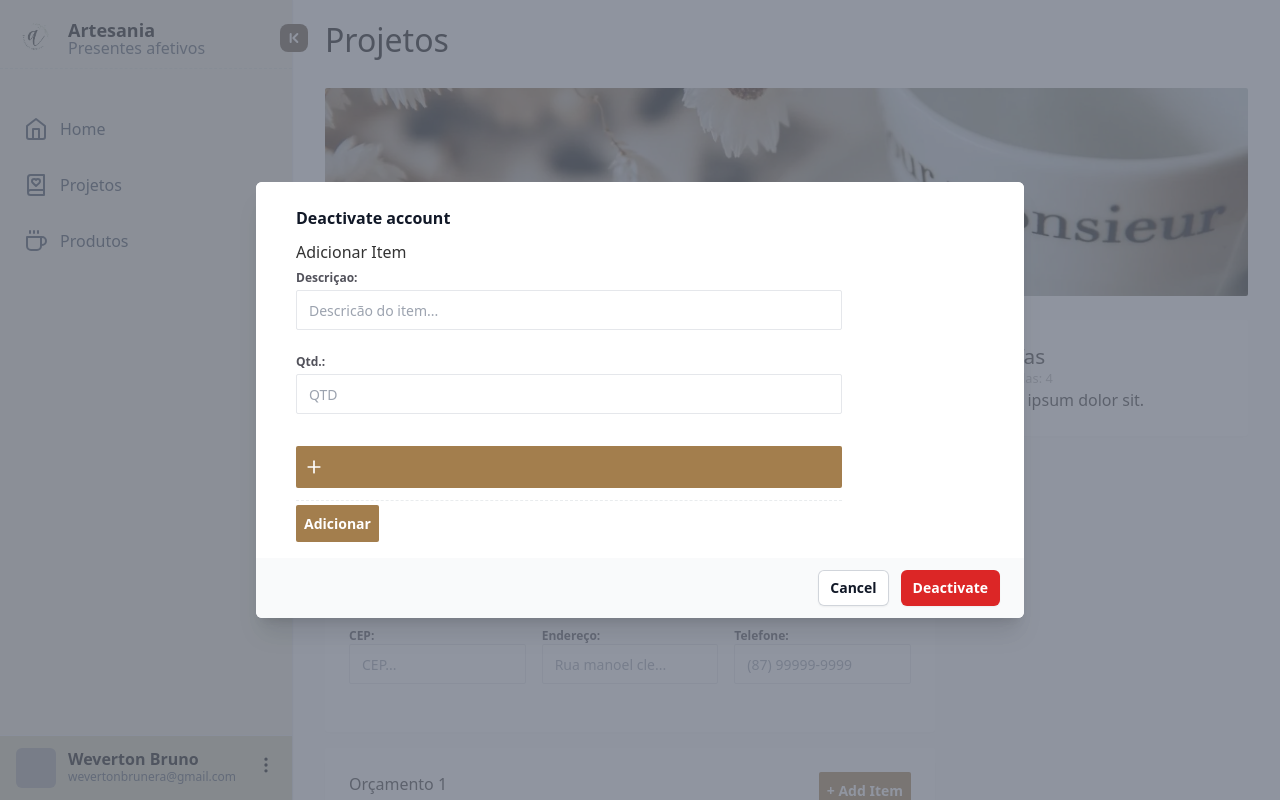
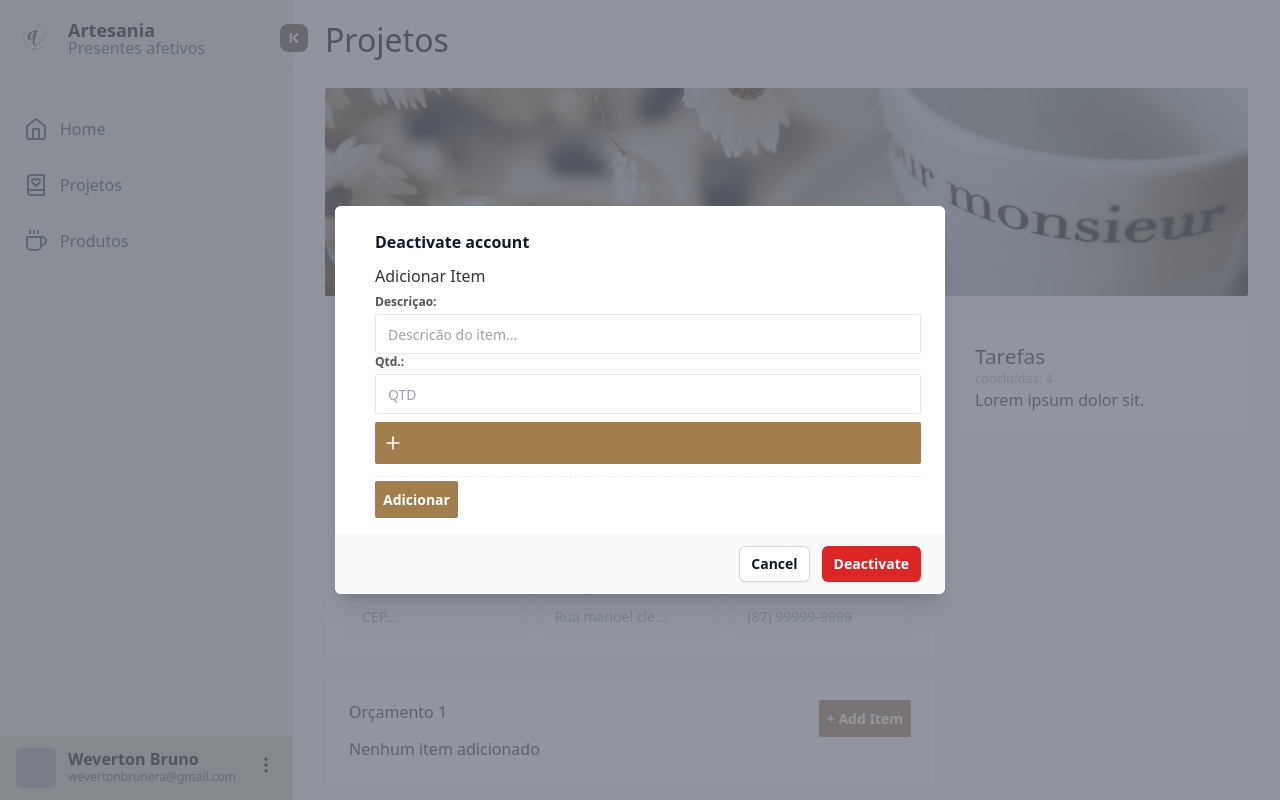
Before and after one commit to wevertonbruno/artesania, a React (Create React App) app: page /projetos/novo-projeto in a window 1280 px wide. Both pictures are taken after a click on the button "+ Add Item". Built offline with nearby package versions, Linux system fonts and the light colour scheme; grey boxes are pictures that could not be loaded.

Commit message:
feat: add layout modal

```diff
--- a/src/components/form/input.tsx
+++ b/src/components/form/input.tsx
@@ -12,7 +12,7 @@
   const { register } = useFormContext();
 
   return (
-    <div className="relative mb-6">
+    <div className="relative">
       <div className="absolute inset-y-0 left-0 flex items-center pl-3 pointer-events-none">
         {Icon && <Icon className="w-5 h-5 text-gray-500 dark:text-gray-400" />}
       </div>
--- a/src/components/modal/index.tsx
+++ b/src/components/modal/index.tsx
@@ -43,9 +43,9 @@
               leaveFrom="opacity-100 translate-y-0 sm:scale-100"
               leaveTo="opacity-0 translate-y-4 sm:translate-y-0 sm:scale-95"
             >
-              <Dialog.Panel className="relative transform overflow-hidden rounded-md bg-white text-left shadow-xl transition-all sm:my-8 sm:w-full sm:max-w-lg md:max-w-3xl lg:max-w-3xl">
+              <Dialog.Panel className="relative transform overflow-hidden rounded-md bg-white text-left shadow-xl transition-all sm:my-8">
                 <div className="bg-white px-4 pb-4 pt-5 sm:p-6 sm:pb-4">
-                  <div className="sm:flex sm:items-start">
+                  <div className="">
                     <div className="mt-3 text-center sm:ml-4 sm:mt-0 sm:text-left">
                       <Dialog.Title
                         as="h3"
--- a/src/pages/projects/components/modal-new-item.tsx
+++ b/src/pages/projects/components/modal-new-item.tsx
@@ -97,9 +97,13 @@
           <hr className="dashed" />
           <div className="row">
             {produtos.map((product, index) => (
-              <div className="row" key={index}>
-                <div className="form-control col-xl-4">
+              <div className="mb-3">
                 <Form.Label>{`Produto ${index + 1}:`}</Form.Label>
+                <div
+                  className="flex items-center gap-2 lg:flex-nowrap flex-wrap"
+                  key={index}
+                >
+                  <div className="flex-1">
                     <Form.Select
                       placeholder="Selecione o produto..."
                       options={[
@@ -115,7 +119,7 @@
                       name={`produtos.${index}.produto_id`}
                     />
                   </div>
-                <div className="form-control col-xl-4">
+                  <div className="flex-1">
                     <Form.Select
                       title=""
                       placeholder="Selecione o extra..."
@@ -133,27 +137,28 @@
                       multiple
                     />
                   </div>
-                <div className="form-control col-xl-1">
+                  <div className="w-14">
                     <Form.Input
                       placeholder="QTD"
                       type="number"
                       name={`produtos.${index}.quantidade`}
                     />
                   </div>
-                <div className="form-control col-xl-2">
+                  <div className="flex-1 min-w-fit">
                     <Form.Input
                       placeholder="Valor"
                       type="number"
                       name={`produtos.${index}.valor`}
                     />
                   </div>
-                <div className="form-control col-xl-1">
+                  <div className="">
                     <Button.Container
                       onClick={() => removeProduct(index)}
                       type="button"
                     >
                       <Button.Icon icon={Trash} />
                     </Button.Container>
+                  </div>
                 </div>
               </div>
             ))}
```
Lines whose indentation alone changed are shown as unchanged.
